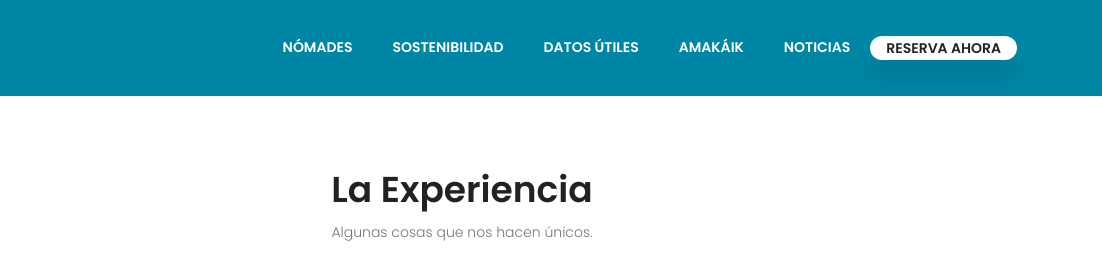
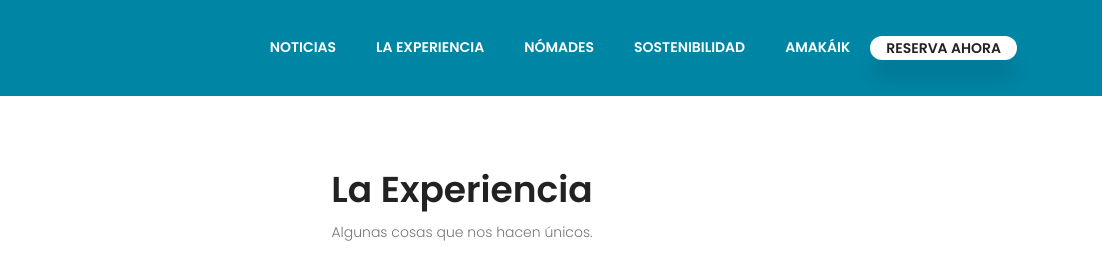
Before and after one commit to mjorquera/nomade, a plain HTML site: page experience.html in a window 1280 px wide. Shown: the top 280 px of the page, 178-1280 px from the left. Drawn offline with nearby package versions, Linux system fonts and the light colour scheme.

Commit message:
update nav

```diff
--- a/experience.html
+++ b/experience.html
@@ -69,11 +69,12 @@
 
 						  <div class="collapse navbar-collapse justify-content-end align-items-center" id="navbarSupportedContent">
 							<ul class="navbar-nav">
+								<li><a href="https://blog.nomadexperiencechile.com">Noticias</a></li>
+								<li><a href="#">La Experiencia</a></li>
 								<li><a href="./index.html#about">Nómades</a></li>
 								<li><a href="./index.html#sustenability">Sostenibilidad</a></li>
-								<li><a href="./index.html#tips">Datos Útiles</a></li>
+								<!-- <li><a href="./index.html#tips">Datos Útiles</a></li> -->
 								<li><a href="./index.html#boat">Amakáik</a></li>
-								<li><a href="./index.html#news">Noticias</a></li>
 								<li><a href="./index.html#contact" class="highlight">Reserva ahora</a></li>
 							</ul>
 						  </div>
```
Also changed, not shown: index.html (+1 -1 lines).
